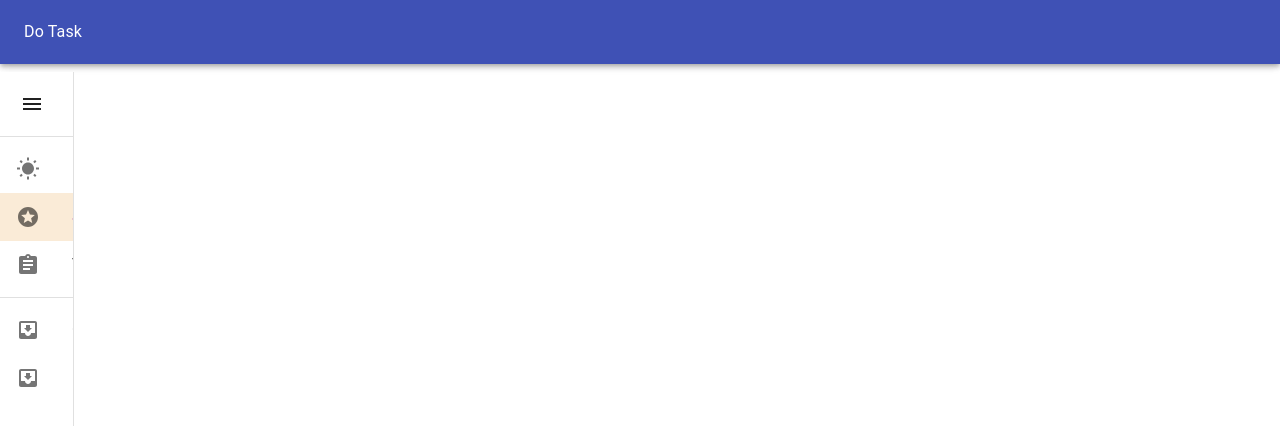
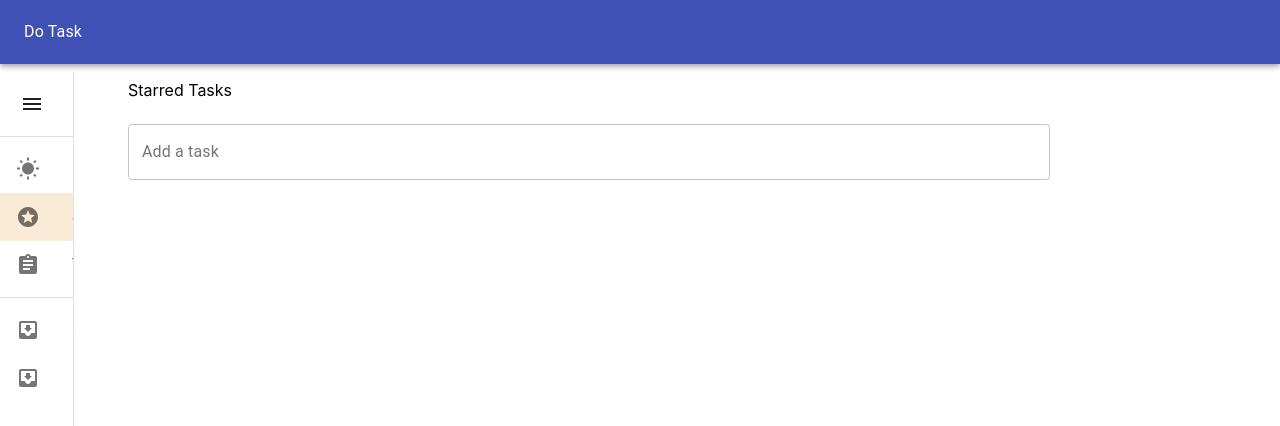
Before and after one commit to siddartha999/Todo, a React (Create React App) app: page /starred in a window 1280 px wide. Shown: the top 426 px of the page. Built offline with nearby package versions, Linux system fonts and the light colour scheme.

Commit message:
Introduced Starred component.

```diff
--- a/src/App.js
+++ b/src/App.js
@@ -4,6 +4,7 @@ import NavSidebar from "./NavSidebar/NavSidebar";
 import TopAppBar from "./TopAppBar/TopAppBar";
 import { Route, Switch } from "react-router-dom";
 import Tasks from "./Tasks/Tasks";
+import Starred from "./Starred/Starred";
 
 function App() {
   return (
@@ -16,6 +17,7 @@ function App() {
         <Switch>
           <Route exact path="/" render={() => <p>WELCOME</p>} />
           <Route exact path="/tasks" render={() => <Tasks />} />
+          <Route exact path="/starred" render={() => <Starred />} />
         </Switch>
       </div>
     </div>
--- a/src/InputForm/InputForm.js
+++ b/src/InputForm/InputForm.js
@@ -1,6 +1,13 @@
-import React, { useState } from "react";
+/**
+ * Renders an input form along with its value as a state.
+ * The input form can be customized by passing in the variant required as a prop.
+ * Receives the dispatcher as a prop, and calls that with an object containing appropriate arguments.
+ */
+
+import React, { useState, useContext } from "react";
 import { makeStyles } from "@material-ui/core/styles";
 import TextField from "@material-ui/core/TextField";
+import { StarredModeContext } from "../Starred/Starred.context";
 
 const useStyles = makeStyles((theme) => ({
   root: {
@@ -18,6 +25,7 @@ const InputForm = (props) => {
   const variant = props.variant || "outlined";
   const placeholderLabel = props.placeholderLabel || "Enter a value";
   const actionType = props.actionType || "ADD";
+  const isStarredMode = useContext(StarredModeContext);
 
   const handleChange = (event) => {
     setInputValue(event.target.value);
@@ -25,7 +33,11 @@ const InputForm = (props) => {
 
   const handleSubmit = (event) => {
     event.preventDefault();
-    dispatch({ type: actionType, inputValue: inputValue });
+    dispatch({
+      type: actionType,
+      inputValue: inputValue,
+      starred: isStarredMode,
+    });
     setInputValue("");
   };
 
--- /dev/null
+++ b/src/Starred/Starred.context.js
@@ -0,0 +1,3 @@
+import { createContext } from "react";
+
+export const StarredModeContext = createContext(null);
--- /dev/null
+++ b/src/Starred/Starred.js
@@ -0,0 +1,18 @@
+/**
+ * Renders the Tasks component in starred-mode i.e, if a task is created in the starred page, it will be automatically
+ * marked as starred.
+ */
+
+import React from "react";
+import Tasks from "../Tasks/Tasks";
+import { StarredModeContext } from "./Starred.context";
+
+const Starred = () => {
+  return (
+    <StarredModeContext.Provider value={true}>
+      <Tasks title="Starred Tasks" />
+    </StarredModeContext.Provider>
+  );
+};
+
+export default Starred;
--- a/src/Task/Task.js
+++ b/src/Task/Task.js
@@ -1,3 +1,9 @@
+/**
+ * Renders the individual Task.
+ *
+ * Displays the task along with whether it has been starred or not.
+ */
+
 import React from "react";
 import "./Task.css";
 import Card from "@material-ui/core/Card";
@@ -5,6 +11,7 @@ import CardContent from "@material-ui/core/CardContent";
 import Typography from "@material-ui/core/Typography";
 import { makeStyles } from "@material-ui/core/styles";
 import StarBorderSharpIcon from "@material-ui/icons/StarBorderSharp";
+import StarSharpIcon from "@material-ui/icons/StarSharp";
 
 const useStyles = makeStyles({
   root: {
@@ -13,7 +20,6 @@ const useStyles = makeStyles({
     marginBottom: "1rem",
   },
   title: {
-    color: "black",
     fontFamily: "cursive",
     width: "95%",
   },
@@ -25,15 +31,28 @@ const useStyles = makeStyles({
 const Task = (props) => {
   const taskValue = props.value;
   const classes = useStyles();
+  const isStarred = props.isStarred;
+  const dispatch = props.dispatch;
+  const taskID = props.id;
+
+  const handleToggleStarred = (event) => {
+    event.preventDefault();
+    dispatch({
+      type: "TOGGLE_TASK_STARRED",
+      id: taskID,
+    });
+  };
 
   return (
     <div className="Task">
       <Card className={classes.root}>
         <CardContent className={classes.content}>
-          <Typography className={classes.title} color="textSecondary">
-            {taskValue}
-          </Typography>
-          <StarBorderSharpIcon />
+          <Typography className={classes.title}>{taskValue}</Typography>
+          {isStarred ? (
+            <StarSharpIcon onClick={handleToggleStarred} />
+          ) : (
+            <StarBorderSharpIcon onClick={handleToggleStarred} />
+          )}
         </CardContent>
       </Card>
     </div>
--- a/src/Tasks/Tasks.js
+++ b/src/Tasks/Tasks.js
@@ -1,13 +1,30 @@
-import React from "react";
+/**
+ * Renders all the tasks.
+ *
+ * Uses TasksReducer to maintain the tasks state at one location.
+ *
+ * Renders inputForm and individual tasks by passing in the appropriate props.
+ */
+
+import React, { useContext } from "react";
 import "./Tasks.css";
 import TasksReducer from "./Tasks.reducer";
 import InputForm from "../InputForm/InputForm";
 import Task from "../Task/Task";
+import { StarredModeContext } from "../Starred/Starred.context";
 
 const Tasks = (props) => {
   const title = props.title || "Tasks";
-  const [tasksList, dispatch] = TasksReducer([]);
-
+  const [tasksList, dispatch] = TasksReducer();
+  const isStarredMode = useContext(StarredModeContext);
+  let renderList = tasksList;
+  if (isStarredMode) {
+    //Render only the starred tasks
+    //This logic is written here rather than in the dispatcher to avoid
+    //an additional call to the dispatcher, which would trigger an infinite-render-loop.
+    //tasks(starredMode) -> dispatcher(changes state) -> tasks(starredMode) -> dispatcher(changes state) and so on.....
+    renderList = tasksList.filter((task) => task.isStarred);
+  }
   return (
     <div className="Tasks">
       <div className="Tasks-title-container">
@@ -22,8 +39,14 @@ const Tasks = (props) => {
         />
       </div>
       <div className="Tasks-task-list-container">
-        {tasksList.map((task) => (
-          <Task key={task.id} value={task.task} />
+        {renderList.map((task) => (
+          <Task
+            key={task.id}
+            value={task.task}
+            isStarred={task.isStarred}
+            dispatch={dispatch}
+            id={task.id}
+          />
         ))}
       </div>
     </div>
--- a/src/Tasks/Tasks.reducer.js
+++ b/src/Tasks/Tasks.reducer.js
@@ -1,15 +1,44 @@
-import { useReducer } from "react";
+import { useReducer, useEffect } from "react";
 import { v4 as uuidv4 } from "uuid";
 
 const TasksReducer = (initialValue = []) => {
-  const [state, dispatch] = useReducer(reducer, initialValue);
+  const [state, dispatch] = useReducer(reducer, initialValue, () => {
+    let initValue = "";
+    try {
+      initValue =
+        JSON.parse(sessionStorage.getItem("tasksList")) || initialValue;
+    } catch (e) {
+      initValue = initialValue;
+    }
+    return initValue;
+  });
+
+  useEffect(() => {
+    sessionStorage.setItem("tasksList", JSON.stringify(state));
+  }, [state]);
+
   return [state, dispatch];
 };
 
 const reducer = (state, action) => {
   switch (action.type) {
     case "ADD_TASK":
-      return [...state, { id: uuidv4(), task: action.inputValue }];
+      return [
+        ...state,
+        {
+          id: uuidv4(),
+          task: action.inputValue,
+          isStarred: action.starred || false,
+        },
+      ];
+    case "TOGGLE_TASK_STARRED":
+      return state.filter((task) => {
+        if (task.id === action.id) {
+          task.isStarred = !task.isStarred;
+        }
+        return task;
+      });
+
     default:
       return 0;
   }
```
